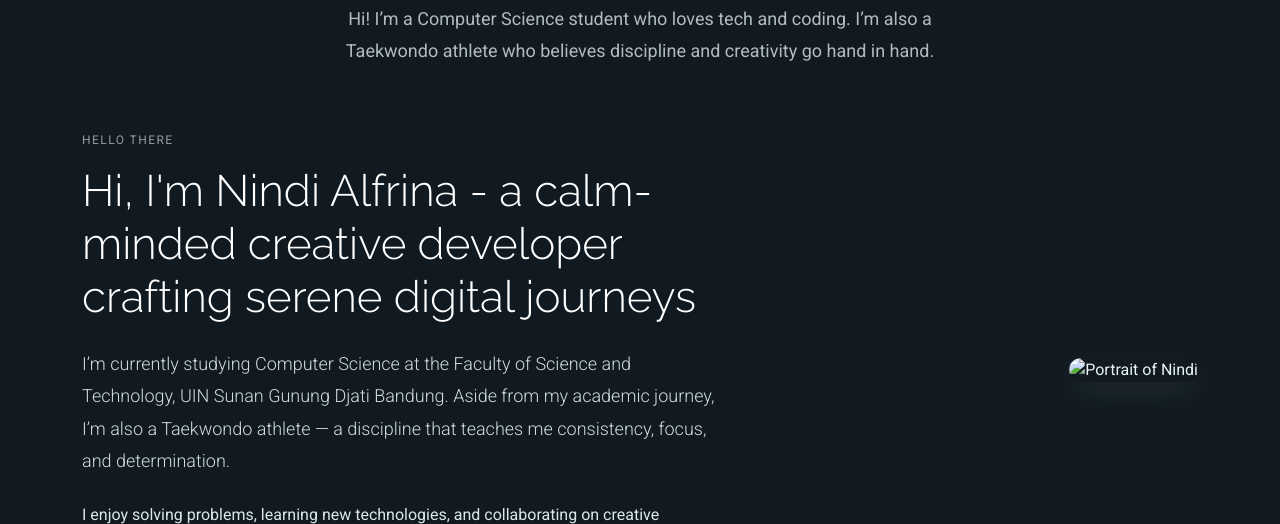
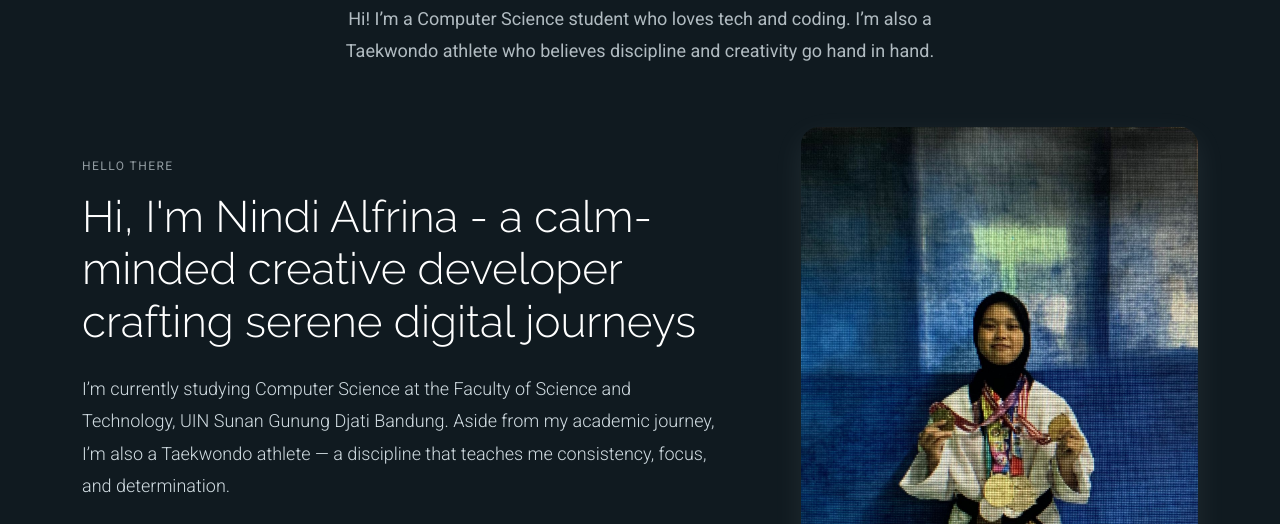
Before and after one commit to nindialfrna/Nindi-Salwa-Alfrina, a plain HTML site: page about.html in a window 1280 px wide. Shown: the part 232-756 px from the top of the page. Drawn offline with Linux system fonts and the light colour scheme; the site is published under a folder, as on GitHub Pages, so addresses that start at the root find nothing.

Commit message:
fix image path for about page

```diff
--- a/about.html
+++ b/about.html
@@ -99,7 +99,7 @@
 
           <div class="col-lg-5" data-aos="zoom-in" data-aos-delay="250">
             <figure class="profile-figure text-center text-lg-end">
-              <img src="/assets/img/profile/nindi13.jpg" alt="Portrait of Nindi" class="img-fluid profile-photo">
+              <img src="assets/img/profile/nindi13.jpg" alt="Portrait of Nindi" class="img-fluid profile-photo">
             </figure>
           </div>
         </div>
```
